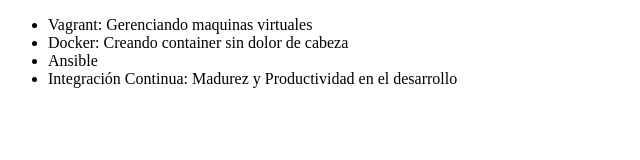
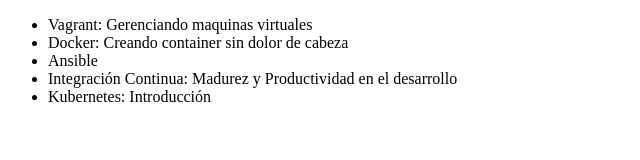
Before and after one commit to JotAlGe/alura-curso, a plain HTML site: page index.html in a window 1280 px wide. Shown: the whole page, without its empty margins (0-640 px from the left). Drawn offline with Linux system fonts and the light colour scheme.

```diff
--- a/index.html
+++ b/index.html
@@ -12,6 +12,7 @@
             <li> Docker: Creando container sin dolor de cabeza </li>
             <li> Ansible </li>
             <li> Integración Continua: Madurez y Productividad en el desarrollo </li>
+            <li>Kubernetes: Introducción</li>
         </ul>
     </body>
 
```
